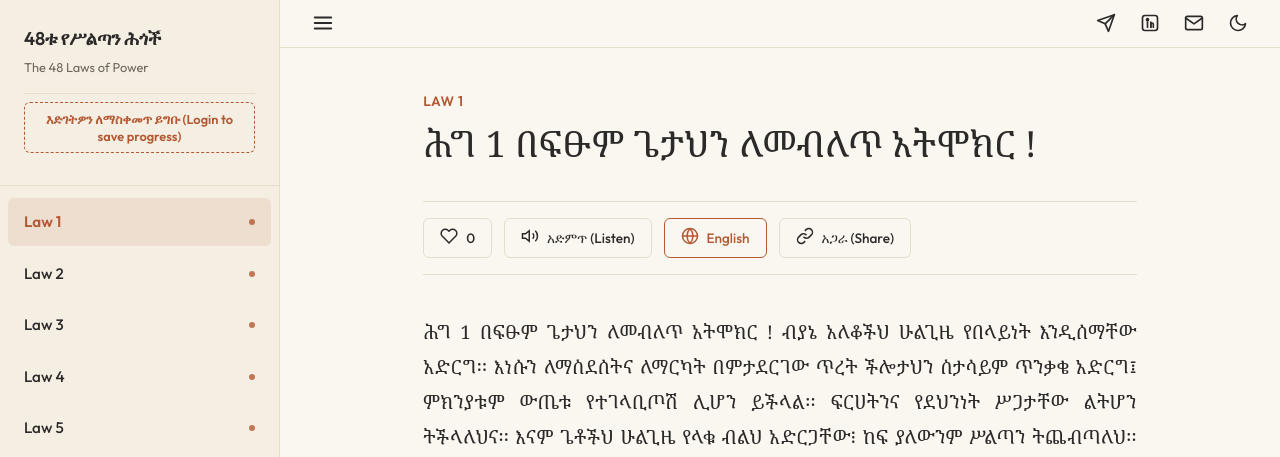
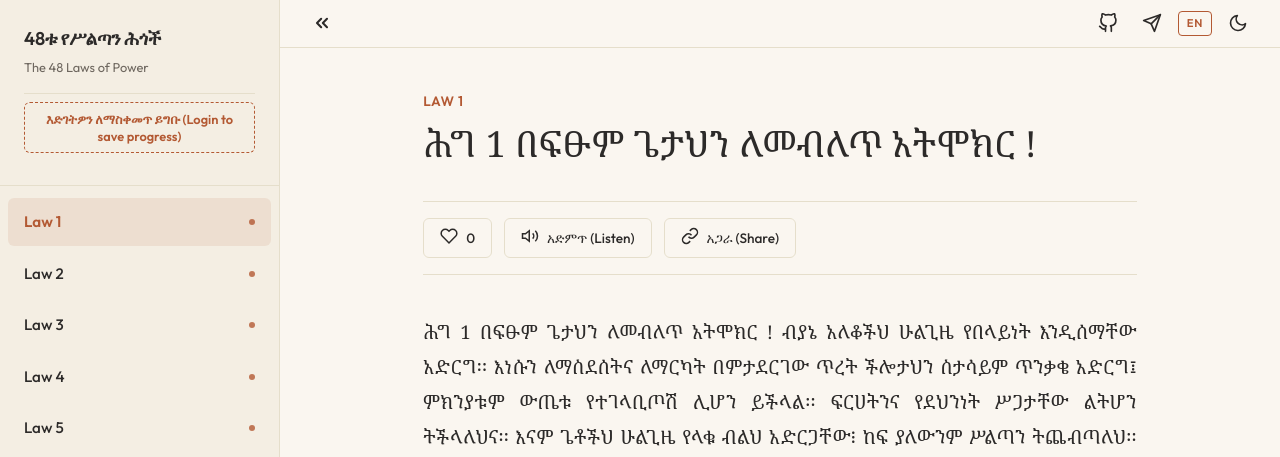
Before and after one commit to worku404/The-48-low-of-power, a Flask app: page / in a window 1280 px wide. Shown: the top 457 px of the page. Run offline with Flask 3, Linux system fonts and the light colour scheme; data that the repository does not hold is empty; some libraries are stand-ins or nearby versions.

Commit message:
final ui update

```diff
--- a/app/static/css/style.css
+++ b/app/static/css/style.css
@@ -810,12 +810,44 @@
     transform: scale(0.98);
 }
 
-/* Language Switcher Styling */
-#lang-btn {
-    border-color: var(--accent-color);
-    color: var(--accent-color);
+/* ── Sidebar chevron icons ────────────────────────────────────────────────── */
+/* Desktop default: sidebar is open → show << (close) icon */
+.sidebar-chevron-close { display: block; }
+.sidebar-chevron-open  { display: none;  }
+
+/* Desktop collapsed: sidebar hidden → show >> (open) icon */
+.sidebar-collapsed .sidebar-chevron-close { display: none;  }
+.sidebar-collapsed .sidebar-chevron-open  { display: block; }
+
+/* Mobile default: sidebar is hidden → show >> (open) icon */
+@media (max-width: 767px) {
+    .sidebar-chevron-close { display: none;  }
+    .sidebar-chevron-open  { display: block; }
+
+    /* Mobile open: sidebar visible → show << (close) icon */
+    .sidebar-open .sidebar-chevron-close { display: block; }
+    .sidebar-open .sidebar-chevron-open  { display: none;  }
 }
 
-#lang-btn:hover {
-    background-color: var(--accent-muted);
+/* ── Header language toggle pill ─────────────────────────────────────────── */
+.lang-header-btn {
+    font-size: 0.7rem;
+    font-weight: 700;
+    font-family: var(--font-sans);
+    padding: 0.22rem 0.5rem;
+    border: 1.5px solid var(--accent-color);
+    border-radius: 4px;
+    color: var(--accent-color);
+    letter-spacing: 0.06em;
+    line-height: 1.4;
+    min-width: 2rem;
+    text-align: center;
+    background: transparent;
+    cursor: pointer;
+    transition: background-color var(--transition-smooth), color var(--transition-smooth);
 }
+
+.lang-header-btn:hover {
+    background-color: var(--accent-color);
+    color: var(--bg-color);
+}
--- a/app/static/js/main.js
+++ b/app/static/js/main.js
@@ -54,11 +54,11 @@
 
     function updateLanguageUI() {
         if (currentLang === 'en') {
-            langBtnText.textContent = 'አማርኛ';
-            langBtn.setAttribute('title', 'Switch to Amharic / ወደ አማርኛ ቀይር');
+            langBtnText.textContent = 'አማ';
+            langBtn.setAttribute('title', 'ወደ አማርኛ ቀይር (Switch to Amharic)');
             document.documentElement.setAttribute('lang', 'en');
         } else {
-            langBtnText.textContent = 'English';
+            langBtnText.textContent = 'EN';
             langBtn.setAttribute('title', 'Switch to English / ወደ እንግሊዝኛ ቀይር');
             document.documentElement.setAttribute('lang', 'am');
         }
--- a/app/templates/index.html
+++ b/app/templates/index.html
@@ -11,7 +11,7 @@
     <link rel="preconnect" href="https://fonts.gstatic.com" crossorigin>
     <link href="https://fonts.googleapis.com/css2?family=Noto+Serif+Ethiopic:wght@300;400;500;700&family=Outfit:wght@300;400;500;600&display=swap" rel="stylesheet">
 
-    <link rel="stylesheet" href="{{ url_for('static', filename='css/style.css', v='1.0.2') }}">
+    <link rel="stylesheet" href="{{ url_for('static', filename='css/style.css', v='1.0.3') }}">
 </head>
 <body>
     <!-- App Shell Container -->
@@ -69,19 +69,36 @@
             <header class="top-bar">
                 <div class="left-bar-controls">
                     <button class="icon-btn" id="sidebar-toggle" aria-label="Toggle Sidebar" title="Toggle Sidebar">
-                        <!-- Menu Hamburguer SVG -->
-                        <svg viewBox="0 0 24 24" width="22" height="22" fill="none" stroke="currentColor" stroke-width="2" stroke-linecap="round" stroke-linejoin="round">
-                            <line x1="3" y1="12" x2="21" y2="12"></line>
-                            <line x1="3" y1="6" x2="21" y2="6"></line>
-                            <line x1="3" y1="18" x2="21" y2="18"></line>
+                        <!-- Close chevron (<<): visible when sidebar is open -->
+                        <svg class="sidebar-chevron-close" viewBox="0 0 24 24" width="20" height="20" fill="none" stroke="currentColor" stroke-width="2.5" stroke-linecap="round" stroke-linejoin="round">
+                            <polyline points="11 17 6 12 11 7"></polyline>
+                            <polyline points="18 17 13 12 18 7"></polyline>
+                        </svg>
+                        <!-- Open chevron (>>): visible when sidebar is collapsed/hidden -->
+                        <svg class="sidebar-chevron-open" viewBox="0 0 24 24" width="20" height="20" fill="none" stroke="currentColor" stroke-width="2.5" stroke-linecap="round" stroke-linejoin="round">
+                            <polyline points="13 17 18 12 13 7"></polyline>
+                            <polyline points="6 17 11 12 6 7"></polyline>
                         </svg>
                     </button>
                     <span class="logo-text">48ቱ የሥልጣን ሕጎች</span>
                 </div>
                 <div class="right-bar-controls">
+                    <!-- GitHub Icon and Tooltip -->
+                    <div class="social-icon-wrapper">
+                        <a href="https://github.com/worku404" target="_blank" rel="noopener noreferrer" class="icon-btn" aria-label="GitHub">
+                            <svg viewBox="0 0 24 24" width="20" height="20" fill="none" stroke="currentColor" stroke-width="2" stroke-linecap="round" stroke-linejoin="round">
+                                <path d="M9 19c-5 1.5-5-2.5-7-3m14 6v-3.87a3.37 3.37 0 0 0-.94-2.61c3.14-.35 6.44-1.54 6.44-7A5.44 5.44 0 0 0 20 4.77 5.07 5.07 0 0 0 19.91 1S18.73.65 16 2.48a13.38 13.38 0 0 0-7 0C6.27.65 5.09 1 5.09 1A5.07 5.07 0 0 0 5 4.77a5.44 5.44 0 0 0-1.5 3.78c0 5.42 3.3 6.61 6.44 7A3.37 3.37 0 0 0 9 18.13V22"></path>
+                            </svg>
+                        </a>
+                        <div class="social-tooltip">
+                            <div class="tooltip-title">GitHub</div>
+                            <div class="tooltip-sub">@worku404</div>
+                        </div>
+                    </div>
+
                     <!-- Telegram Icon and Tooltip -->
                     <div class="social-icon-wrapper">
-                        <a href="https://t.me/worku404" target="_blank" rel="noopener noreferrer" class="icon-btn" aria-label="Telegram" title="Telegram @worku404">
+                        <a href="https://t.me/worku404" target="_blank" rel="noopener noreferrer" class="icon-btn" aria-label="Telegram">
                             <svg viewBox="0 0 24 24" width="20" height="20" fill="none" stroke="currentColor" stroke-width="2" stroke-linecap="round" stroke-linejoin="round">
                                 <line x1="22" y1="2" x2="11" y2="13"></line>
                                 <polygon points="22 2 15 22 11 13 2 9 22 2"></polygon>
@@ -93,34 +110,14 @@
                         </div>
                     </div>
 
-                    <!-- LinkedIn Icon and Tooltip -->
+                    <!-- Language Toggle Button -->
                     <div class="social-icon-wrapper">
-                        <a href="https://linkedin.com/in/worku404" target="_blank" rel="noopener noreferrer" class="icon-btn" aria-label="LinkedIn" title="LinkedIn in/worku404">
-                            <svg viewBox="0 0 24 24" width="20" height="20" fill="none" stroke="currentColor" stroke-width="2" stroke-linecap="round" stroke-linejoin="round">
-                                <rect x="3" y="3" width="18" height="18" rx="3" ry="3"></rect>
-                                <path d="M9 17v-6"></path>
-                                <circle cx="9" cy="8" r="1.2" fill="currentColor"></circle>
-                                <path d="M13 17v-3.5a1.5 1.5 0 0 1 3 0V17"></path>
-                                <path d="M13 11v6"></path>
-                            </svg>
-                        </a>
+                        <button class="icon-btn lang-header-btn" id="lang-btn" aria-label="Switch Language">
+                            <span id="lang-btn-text">EN</span>
+                        </button>
                         <div class="social-tooltip">
-                            <div class="tooltip-title">LinkedIn</div>
-                            <div class="tooltip-sub">in/worku404</div>
-                        </div>
-                    </div>
-
-                    <!-- Email Icon and Tooltip -->
-                    <div class="social-icon-wrapper">
-                        <a href="mailto:accworku@gmail.com" class="icon-btn" aria-label="Email" title="Email accworku@gmail.com">
-                            <svg viewBox="0 0 24 24" width="20" height="20" fill="none" stroke="currentColor" stroke-width="2" stroke-linecap="round" stroke-linejoin="round">
-                                <path d="M4 4h16c1.1 0 2 .9 2 2v12c0 1.1-.9 2-2 2H4c-1.1 0-2-.9-2-2V6c0-1.1.9-2 2-2z"></path>
-                                <polyline points="22,6 12,13 2,6"></polyline>
-                            </svg>
-                        </a>
-                        <div class="social-tooltip">
-                            <div class="tooltip-title">Email</div>
-                            <div class="tooltip-sub">accworku@gmail.com</div>
+                            <div class="tooltip-title">Language / ቋንቋ</div>
+                            <div class="tooltip-sub">አማርኛ &bull; English</div>
                         </div>
                     </div>
 
@@ -186,19 +183,6 @@
                                 </svg>
                             </span>
                             <span class="btn-text" id="audio-btn-text">አድምጥ (Listen)</span>
-                        </button>
-
-                        <!-- Language Switcher Button -->
-                        <button class="control-btn" id="lang-btn" aria-label="Switch Language" title="Switch to English / ወደ እንግሊዝኛ ቀይር">
-                            <span class="btn-icon">
-                                <!-- Globe/Language SVG -->
-                                <svg viewBox="0 0 24 24" width="18" height="18" fill="none" stroke="currentColor" stroke-width="2" stroke-linecap="round" stroke-linejoin="round">
-                                    <circle cx="12" cy="12" r="10"></circle>
-                                    <line x1="2" y1="12" x2="22" y2="12"></line>
-                                    <path d="M12 2a15.3 15.3 0 0 1 4 10 15.3 15.3 0 0 1-4 10 15.3 15.3 0 0 1-4-10 15.3 15.3 0 0 1 4-10z"></path>
-                                </svg>
-                            </span>
-                            <span class="btn-text" id="lang-btn-text">English</span>
                         </button>
 
                         <!-- Share Action Button -->
@@ -274,6 +258,6 @@
         </div>
     </div>
 
-    <script src="{{ url_for('static', filename='js/main.js', v='1.0.2') }}"></script>
+    <script src="{{ url_for('static', filename='js/main.js', v='1.0.3') }}"></script>
 </body>
 </html>
```
